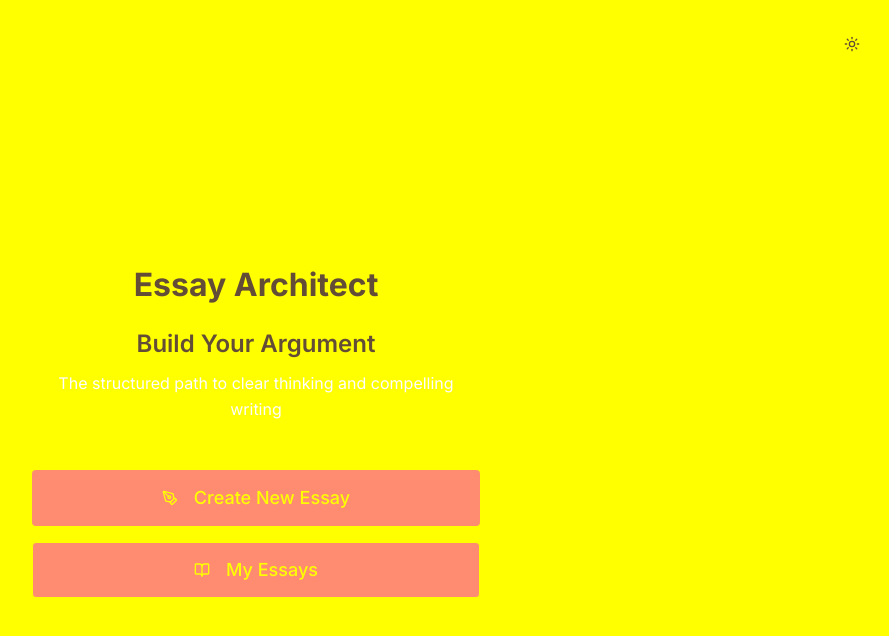
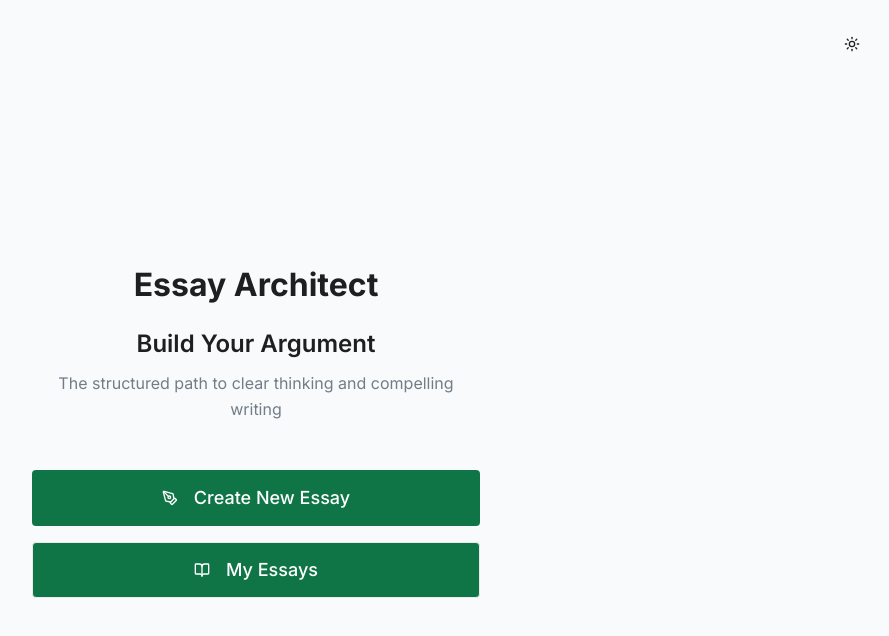
Before and after one commit to sagehawk/articulate-refine-write, a React (Vite) app: page / in a window 1280 px wide. Shown: the top 636 px of the page, without its empty margins (384-1273 px from the left). Built offline with nearby package versions, Linux system fonts and the light colour scheme.

Commit message:
Fix: Apply exact color codes and button styling
The AI updated the color palette with the exact hex codes provided and corrected button styling for both light and dark modes, resolving the visual issues.

```diff
--- a/src/index.css
+++ b/src/index.css
@@ -7,50 +7,50 @@
 
 @layer base {
   :root {
-    /* Light Mode Colors */
-    --background: 250 249 246; /* #FAF9F6 */
-    --foreground: 30 30 30; /* #1E1E1E */
-    --card: 255 255 255; /* #FFFFFF */
-    --card-foreground: 30 30 30; /* #1E1E1E */
-    --popover: 255 255 255;
-    --popover-foreground: 30 30 30;
-    --primary: 10 123 75; /* #0A7B4B */
-    --primary-foreground: 255 255 255;
-    --secondary: 234 234 234; /* #EAEAEA */
-    --secondary-foreground: 30 30 30;
-    --muted: 234 234 234;
-    --muted-foreground: 108 108 108; /* #6C6C6C */
-    --accent: 255 215 0; /* #FFD700 */
-    --accent-foreground: 30 30 30;
-    --destructive: 220 38 38;
-    --destructive-foreground: 255 255 255;
-    --border: 234 234 234; /* #EAEAEA */
-    --input: 234 234 234;
-    --ring: 10 123 75;
+    /* Light Mode Colors - converted to HSL */
+    --background: 210 18% 98%; /* #F8F9FA */
+    --foreground: 0 0% 12%; /* #1E1E1E */
+    --card: 0 0% 100%; /* #FFFFFF */
+    --card-foreground: 0 0% 12%; /* #1E1E1E */
+    --popover: 0 0% 100%;
+    --popover-foreground: 0 0% 12%;
+    --primary: 152 77% 26%; /* #0A7B4B */
+    --primary-foreground: 0 0% 100%;
+    --secondary: 0 0% 92%; /* #EAEAEA */
+    --secondary-foreground: 0 0% 12%;
+    --muted: 0 0% 92%; /* #EAEAEA */
+    --muted-foreground: 210 9% 49%; /* #6C757D */
+    --accent: 49 89% 52%; /* #F0C419 */
+    --accent-foreground: 0 0% 12%;
+    --destructive: 0 84% 60%;
+    --destructive-foreground: 0 0% 100%;
+    --border: 0 0% 92%; /* #EAEAEA */
+    --input: 0 0% 92%;
+    --ring: 152 77% 26%;
     --radius: 0.375rem;
   }
 
   .dark {
-    /* Dark Mode Colors */
-    --background: 18 18 18; /* #121212 */
-    --foreground: 225 225 225; /* #E1E1E1 */
-    --card: 30 30 30; /* #1E1E1E */
-    --card-foreground: 225 225 225;
-    --popover: 30 30 30;
-    --popover-foreground: 225 225 225;
-    --primary: 40 167 69; /* #28A745 */
-    --primary-foreground: 255 255 255;
-    --secondary: 51 51 51; /* #333333 */
-    --secondary-foreground: 225 225 225;
-    --muted: 51 51 51;
-    --muted-foreground: 136 136 136; /* #888888 */
-    --accent: 240 196 25; /* #F0C419 */
-    --accent-foreground: 30 30 30;
-    --destructive: 185 28 28;
-    --destructive-foreground: 255 255 255;
-    --border: 51 51 51; /* #333333 */
-    --input: 51 51 51;
-    --ring: 40 167 69;
+    /* Dark Mode Colors - converted to HSL */
+    --background: 0 0% 7%; /* #121212 */
+    --foreground: 0 0% 88%; /* #E1E1E1 */
+    --card: 0 0% 12%; /* #1E1E1E */
+    --card-foreground: 0 0% 88%;
+    --popover: 0 0% 12%;
+    --popover-foreground: 0 0% 88%;
+    --primary: 134 61% 41%; /* #28a745 */
+    --primary-foreground: 0 0% 7%;
+    --secondary: 0 0% 20%; /* #333333 */
+    --secondary-foreground: 0 0% 88%;
+    --muted: 0 0% 20%;
+    --muted-foreground: 0 0% 53%; /* #888888 */
+    --accent: 49 89% 52%; /* #F0C419 */
+    --accent-foreground: 0 0% 7%;
+    --destructive: 0 62% 30%;
+    --destructive-foreground: 0 0% 100%;
+    --border: 0 0% 20%; /* #333333 */
+    --input: 0 0% 20%;
+    --ring: 134 61% 41%;
   }
 }
 
@@ -114,7 +114,7 @@
   }
 
   .btn-secondary {
-    @apply bg-card text-card-foreground border border-border hover:bg-muted focus:ring-2 focus:ring-ring focus:ring-offset-2;
+    @apply bg-transparent text-foreground border border-border hover:bg-muted focus:ring-2 focus:ring-ring focus:ring-offset-2;
     border-radius: 6px;
     transition: all 0.2s ease;
   }
```
